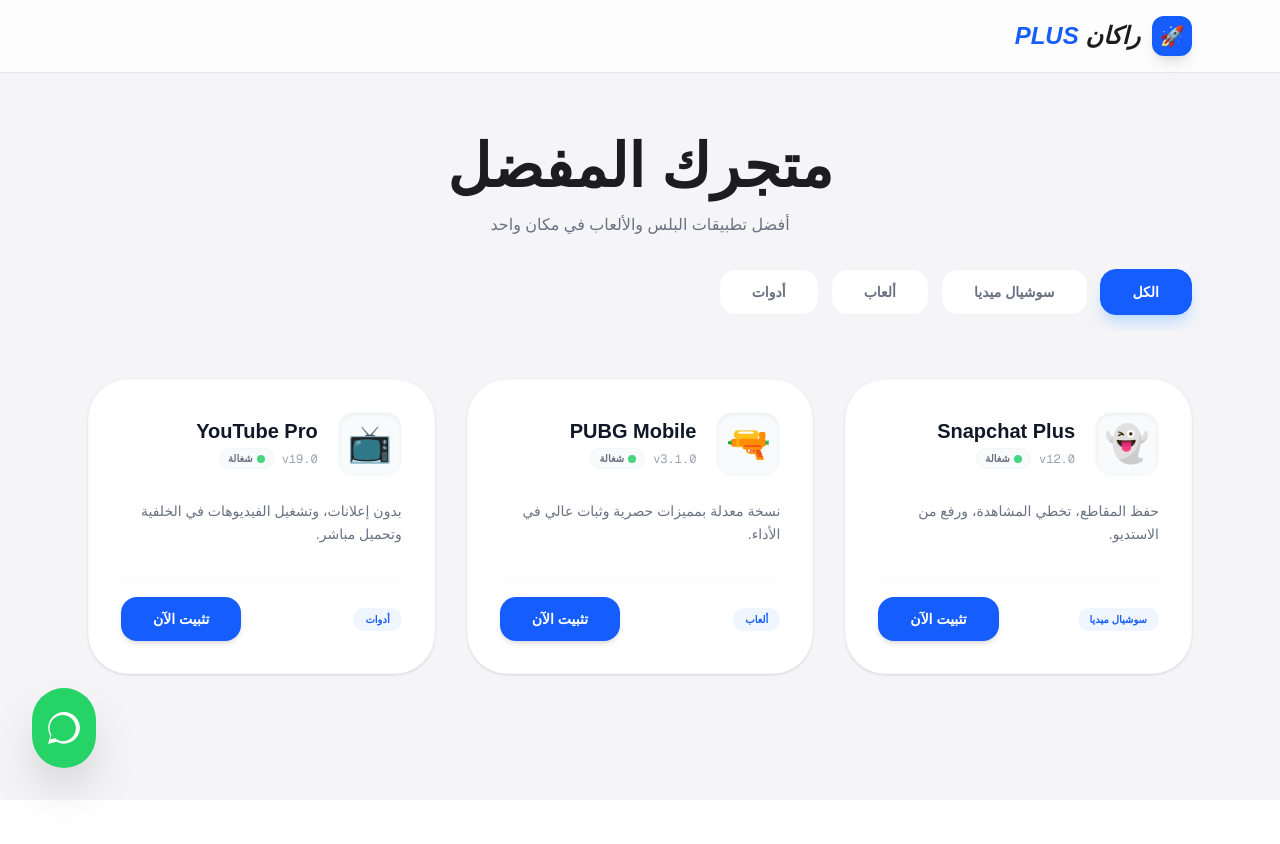
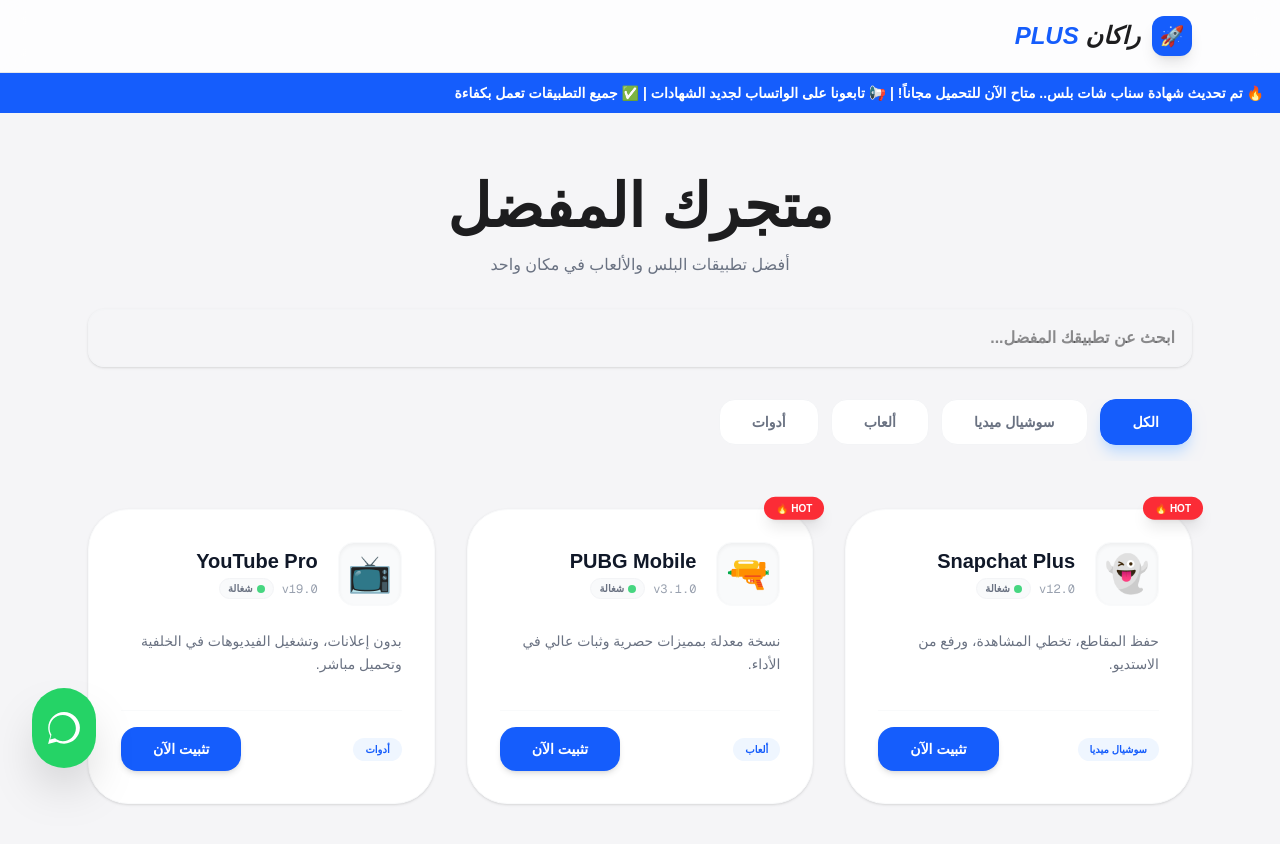
Before and after one commit to rakan2026/my-store, a Next.js app: page / in a window 1280 px wide. Shown: the top 844 px of the page. Before the commit the page ends 800 px from the top, so only its background shows below. Built offline with nearby package versions, Linux system fonts and the light colour scheme.

Commit message:
إضافة البحث والترند

```diff
--- a/app/page.tsx
+++ b/app/page.tsx
@@ -48,13 +48,27 @@
           </div>
         </div>
       </header>
-
+<div className="bg-blue-600 text-white py-2 overflow-hidden whitespace-nowrap">
+  <div className="animate-marquee inline-block px-4 font-bold text-sm">
+    🔥 تم تحديث شهادة سناب شات بلس.. متاح الآن للتحميل مجاناً! | 📢 تابعونا على الواتساب لجديد الشهادات | ✅ جميع التطبيقات تعمل بكفاءة
+  </div>
+</div>
       {/* Hero */}
       <section className="max-w-6xl mx-auto px-6 pt-16 pb-8 text-center">
         <h2 className="text-4xl md:text-6xl font-black mb-4">متجرك المفضل</h2>
         <p className="text-gray-500 font-medium">أفضل تطبيقات البلس والألعاب في مكان واحد</p>
       </section>
-
+<div className="max-w-6xl mx-auto px-6 mb-8">
+  <input
+    type="text"
+    placeholder="ابحث عن تطبيقك المفضل..."
+    className="w-full p-4 rounded-2xl border border-gray-100 shadow-sm focus:ring-2 focus:ring-blue-600 outline-none transition-all font-bold"
+    onChange={(e) => {
+      const search = e.target.value.toLowerCase();
+      setFilteredApps(apps.filter(app => app.name.toLowerCase().includes(search)));
+    }}
+  />
+</div>
       {/* الأقسام */}
       <div className="max-w-6xl mx-auto px-6 mb-12 flex gap-3 overflow-x-auto pb-4 no-scrollbar">
         {['الكل', 'سوشيال ميديا', 'ألعاب', 'أدوات'].map((cat) => (
@@ -76,8 +90,17 @@
       <main className="max-w-6xl mx-auto px-6 pb-24">
         <div className="grid grid-cols-1 sm:grid-cols-2 lg:grid-cols-3 gap-8">
           {filteredApps.map((app) => (
-            <div key={app.id} className="bg-white rounded-[2.5rem] p-8 border border-gray-50 shadow-sm hover:shadow-xl transition-all duration-300">
-              <div className="flex items-center gap-5 mb-6">
+            <div key={app.id} className="relative bg-white rounded-[2.5rem] p-8 border border-gray-50 shadow-sm">
+
+  {/* هنا تحط الأمر الثالث - تاق الترند */}
+  {app.id <= 2 && (
+    <div className="absolute -top-3 -right-3 bg-red-500 text-white text-[10px] font-black px-3 py-1 rounded-full shadow-lg z-10 animate-bounce">
+      HOT 🔥
+    </div>
+  )}
+
+  <div className="flex items-center gap-5 mb-6">
+    {/* كود الأيقونة والاسم اللي موجود عندك أصلاً... */}
                 <div className="w-16 h-16 bg-gray-50 rounded-2xl flex items-center justify-center text-4xl shadow-inner border border-gray-50">
                   {app.icon}
                 </div>
```
